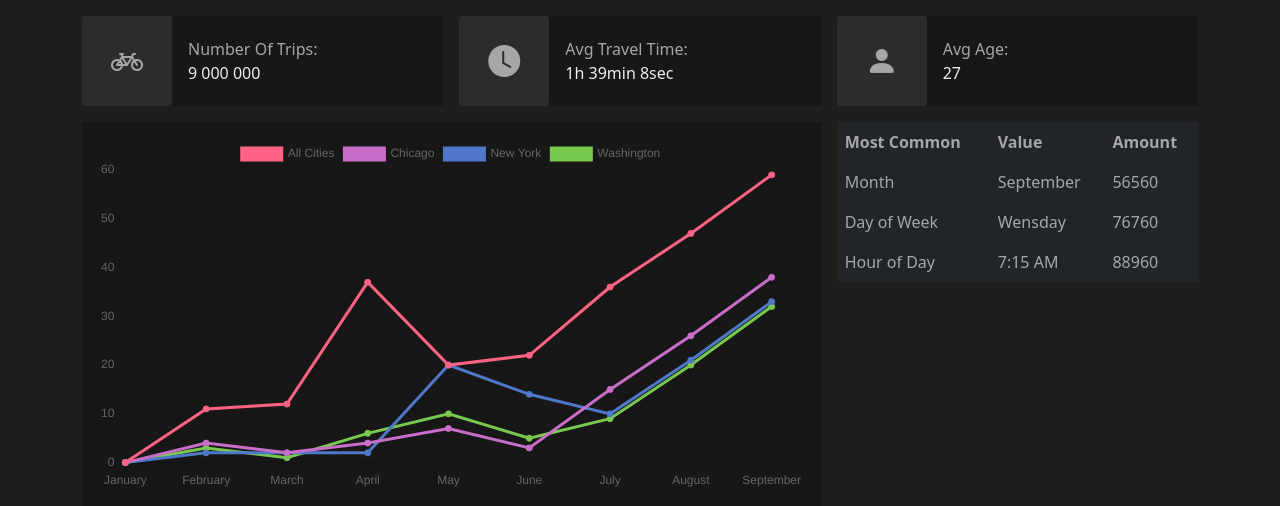
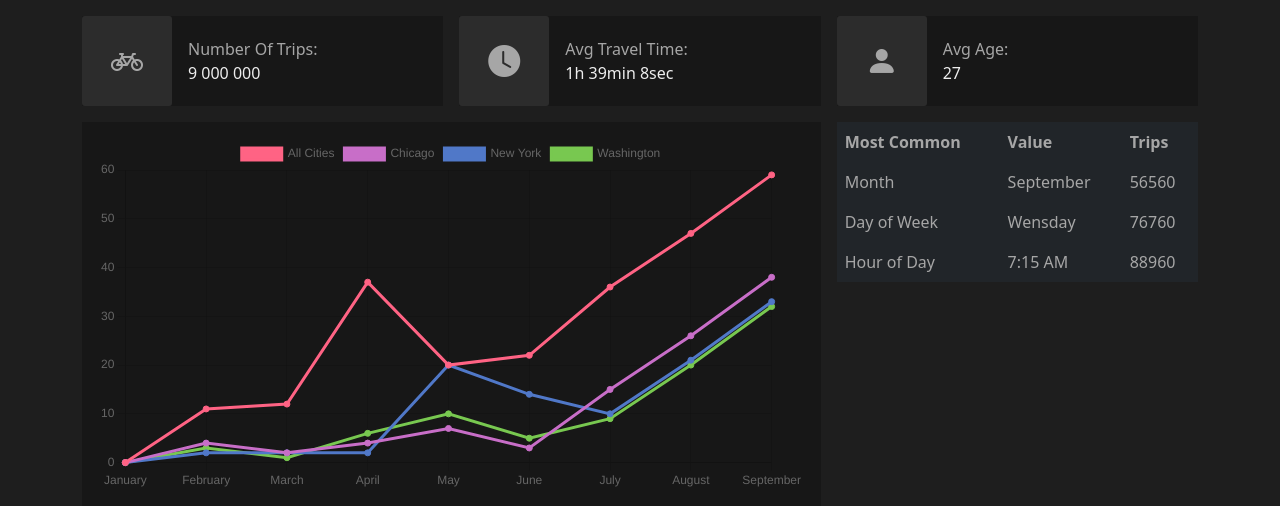
Before and after one commit to MicasR/bikeshare, a Flask app: page /Dashboard in a window 1280 px wide. Shown: the part 58-564 px from the top of the page. Run offline with Flask 2, Linux system fonts and the light colour scheme; some libraries are stand-ins or nearby versions.

Commit message:
change tr from amount to Trips

```diff
--- a/templates/dashboard.html
+++ b/templates/dashboard.html
@@ -56,7 +56,7 @@
                             <tr>
                                 <th scope="col">Most Common</th>
                                 <th scope="col">Value</th>
-                                <th scope="col">Amount</th>
+                                <th scope="col">Trips</th>
                             </tr>
                         </thead>
                         <tbody>
```
